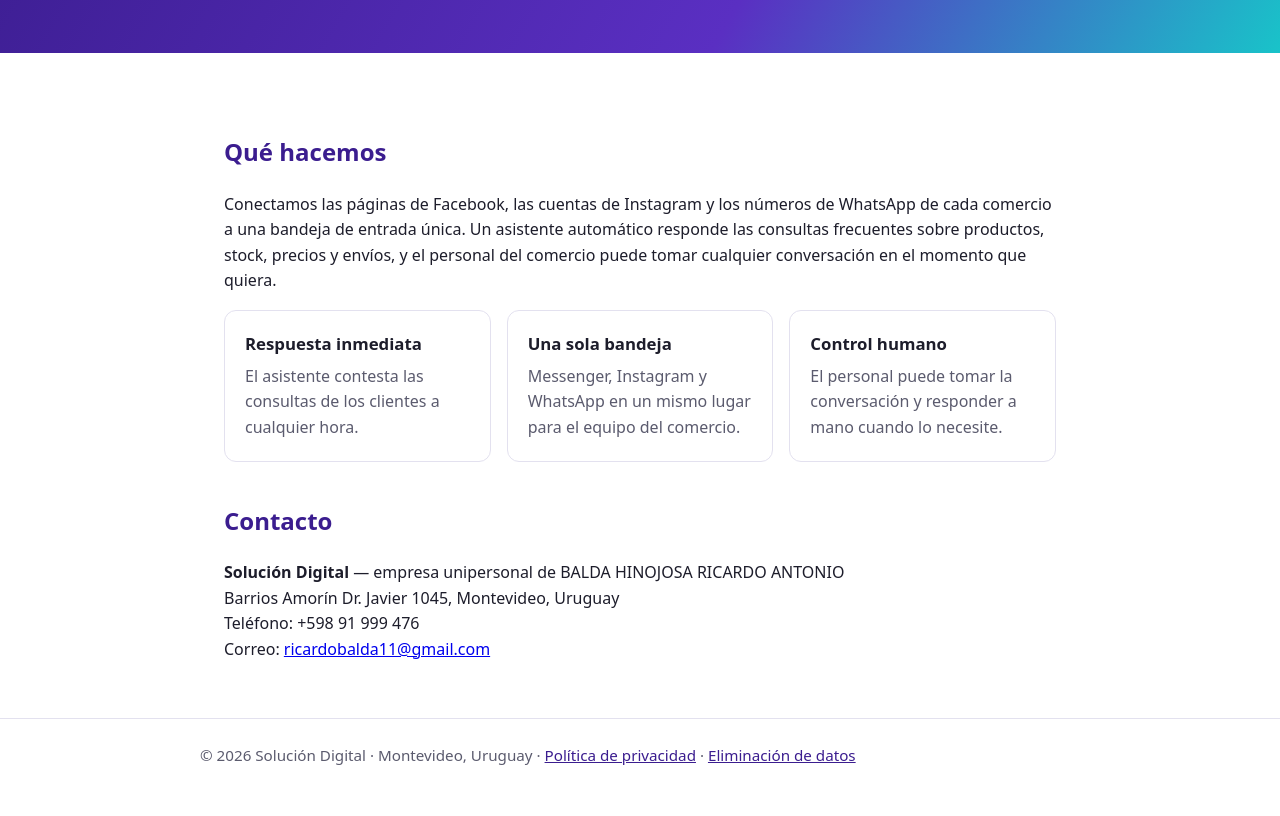
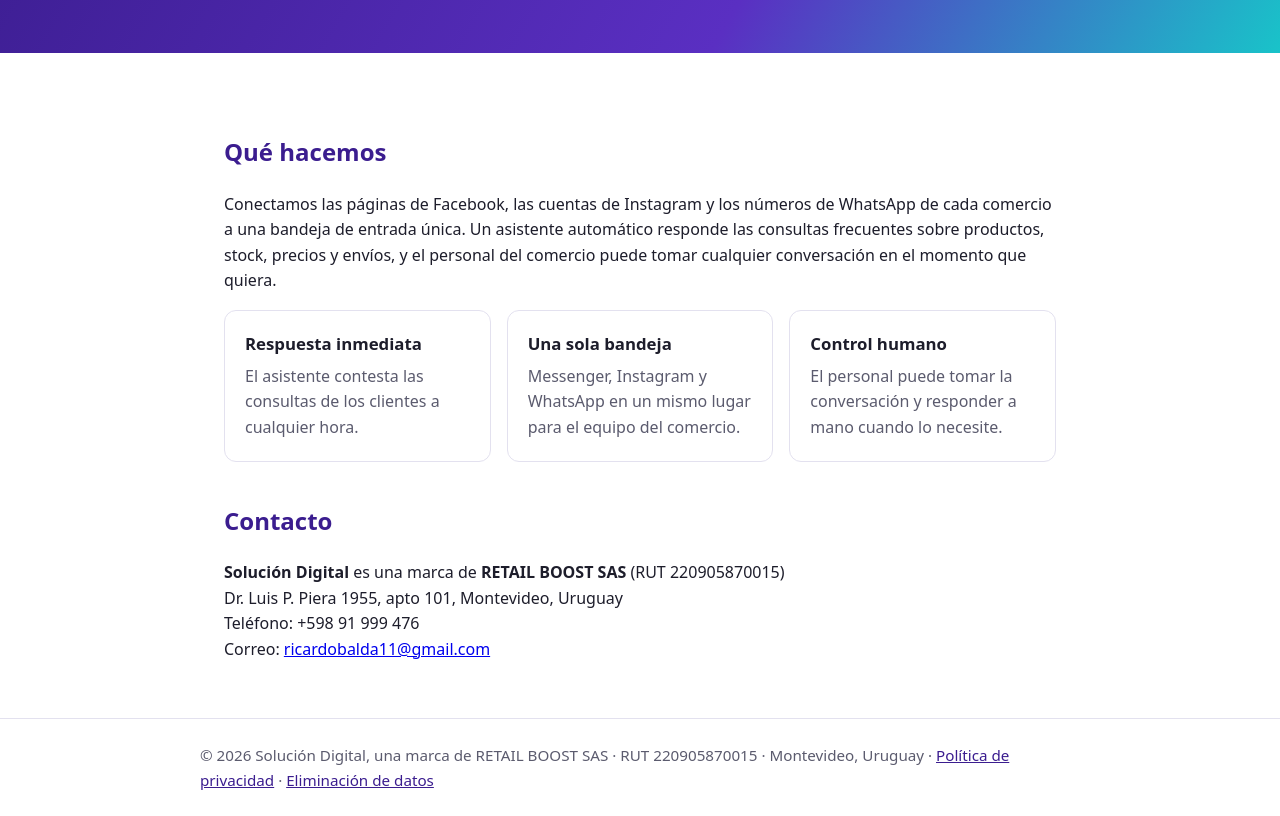
Before and after one commit to ricardobalda11-hub/web-solucion-digital, a plain HTML site: page index.html in a window 1280 px wide. Shown: the part 198-1014 px from the top of the page. Before the commit the page ends 990 px from the top, so only its background shows below. Drawn offline with Linux system fonts and the light colour scheme.

Commit message:
Solucion Digital como marca de RETAIL BOOST SAS
aCo-Authored-By: Claude Opus 5.5 <noreply@anthropic.com>
Claude-Session: https://claude.ai/code/session_01NG4gDomnpHKr4WYcrJTaq3

```diff
--- a/index.html
+++ b/index.html
@@ -59,8 +59,8 @@
 
   <h2 id="contacto">Contacto</h2>
   <p>
-    <strong>Solución Digital</strong> — empresa unipersonal de BALDA HINOJOSA RICARDO ANTONIO<br>
-    Barrios Amorín Dr. Javier 1045, Montevideo, Uruguay<br>
+    <strong>Solución Digital</strong> es una marca de <strong>RETAIL BOOST SAS</strong> (RUT 220905870015)<br>
+    Dr. Luis P. Piera 1955, apto 101, Montevideo, Uruguay<br>
     Teléfono: +598 91 999 476<br>
     Correo: <a href="mailto:ricardobalda11@gmail.com">ricardobalda11@gmail.com</a>
   </p>
@@ -68,7 +68,7 @@
 
 <footer>
   <div class="wrap">
-    © 2026 Solución Digital · Montevideo, Uruguay ·
+    © 2026 Solución Digital, una marca de RETAIL BOOST SAS · RUT 220905870015 · Montevideo, Uruguay ·
     <a href="/privacidad.html">Política de privacidad</a> ·
     <a href="/eliminacion-de-datos.html">Eliminación de datos</a>
   </div>
```
